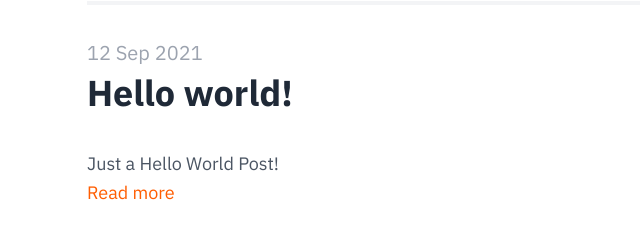
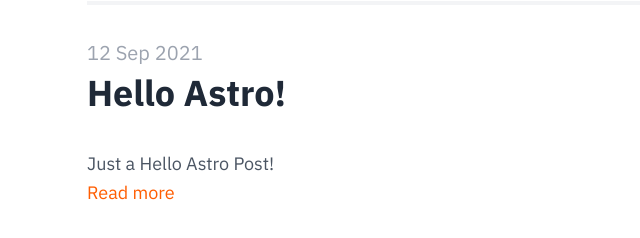
Before and after one commit to NicoBleh/NicoBleh.github.io, an Astro site: page / in a window 1280 px wide. Shown: the part 288-526 px from the top of the page, 0-640 px from the left. Built offline with nearby package versions, Linux system fonts and the light colour scheme; Astro itself is replaced by a stand-in of ours.

Commit message:
changing the default post

```diff
--- a/src/pages/posts/index.md
+++ b/src/pages/posts/index.md
@@ -2,11 +2,11 @@
 setup: |
   import Layout from '../../layouts/BlogPost.astro'
   import Cool from '../../components/Author.astro'
-title: Hello world!
+title: Hello Astro!
 publishDate: 12 Sep 2021
 name: Nate Moore
 value: 128
-description: Just a Hello World Post!
+description: Just a Hello Astro Post!
 ---
 
 <Cool name={frontmatter.name} href="https://twitter.com/n_moore" client:load />
```
